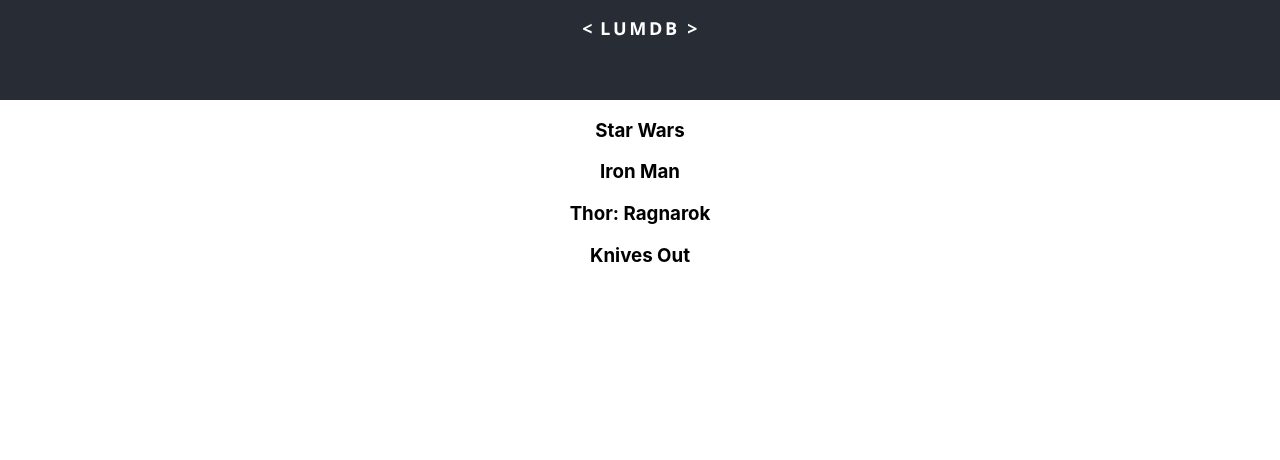
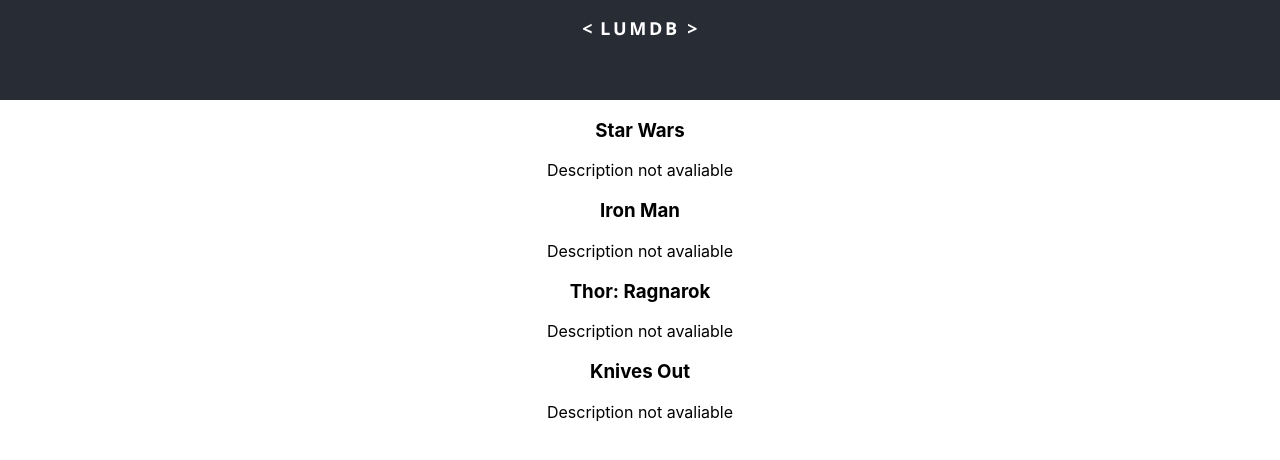
Before and after one commit to awburgard/Movie-Database, a React (Create React App) app: page / in a window 1280 px wide. Shown: the top 460 px of the page. Built offline with nearby package versions, Linux system fonts and the light colour scheme.

Commit message:
adds prop types

```diff
--- a/src/Movie.js
+++ b/src/Movie.js
@@ -1,9 +1,24 @@
 import React from 'react';
+import PropTypes from 'prop-types'
 
-export default function Movie(props) {
-    return (
-        <div>
-            <h3> {props.movie.title} </h3>
-        </div>
-    )
+export default class Movie extends React.Component {
+    render() {
+        return (
+            <div>
+                <h3> {this.props.movie.title} </h3>
+                <p>{this.props.desc}</p>
+            </div>
+        )
+    }
 }
+
+
+Movie.propTypes = {
+    movie: PropTypes.shape({
+        title: PropTypes.string.isRequired,
+    })
+}
+
+Movie.defaultProps = {
+    desc: 'Description not avaliable'
+}
```
